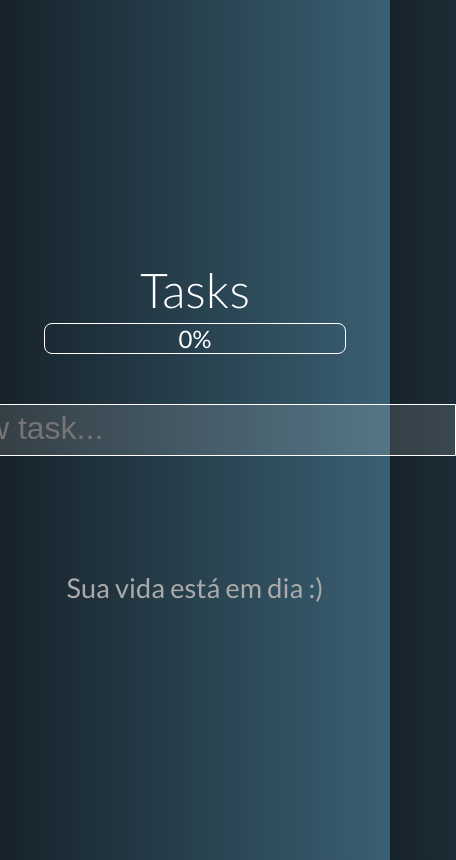
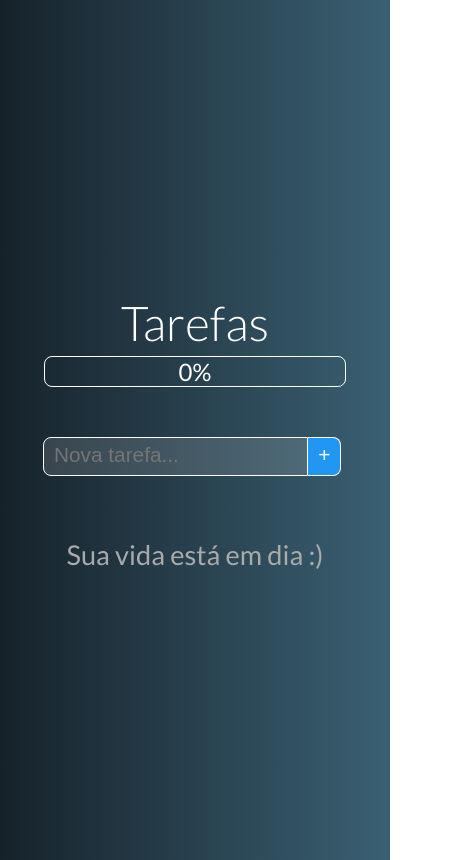
Before and after one commit to pierry01/vue-tasks-again, a Vue app: page / in a window 390 px wide. Shown: the whole page, 456 px wide, since content can reach past the window. Built offline with nearby package versions, Linux system fonts and the light colour scheme.

Commit message:
simple responsiveness

```diff
--- a/src/App.vue
+++ b/src/App.vue
@@ -1,8 +1,11 @@
 <template>
   <div id="app">
-    <h1>Tasks</h1>
+    <h1>Tarefas</h1>
+
     <TasksProgress :progress="progress" />
+
     <NewTask @taskAdded="addTask" />
+
     <Tasks
       :tasks="tasks"
       @taskDeleted="deleteTask"
@@ -86,4 +89,23 @@ body {
   font-weight: 300;
   font-size: 3rem;
 }
+
+@media screen and (max-width: 600px) {
+  input.form-element {
+    width: 80%;
+  }
+
+  .form-element {
+    font-size: 1.3em;
+  }
+
+  .task {
+    font-size: 1rem;
+    height: 60px;
+  }
+
+  .tasks .task {
+    margin: 5px;
+  }
+}
 </style>
--- a/src/components/NewTask.vue
+++ b/src/components/NewTask.vue
@@ -5,7 +5,7 @@
       v-model="title"
       @keydown.enter="addTask"
       type="text"
-      placeholder="New task..."
+      placeholder="Nova tarefa..."
     />
 
     <button class="form-element" @click="addTask">+</button>
--- a/src/components/Task.vue
+++ b/src/components/Task.vue
@@ -32,7 +32,7 @@ export default {
 .task {
   position: relative;
   box-sizing: border-box;
-  width: 250px;
+  width: 300px;
   height: 100px;
   padding: 10px;
   border-radius: 8px;
```
